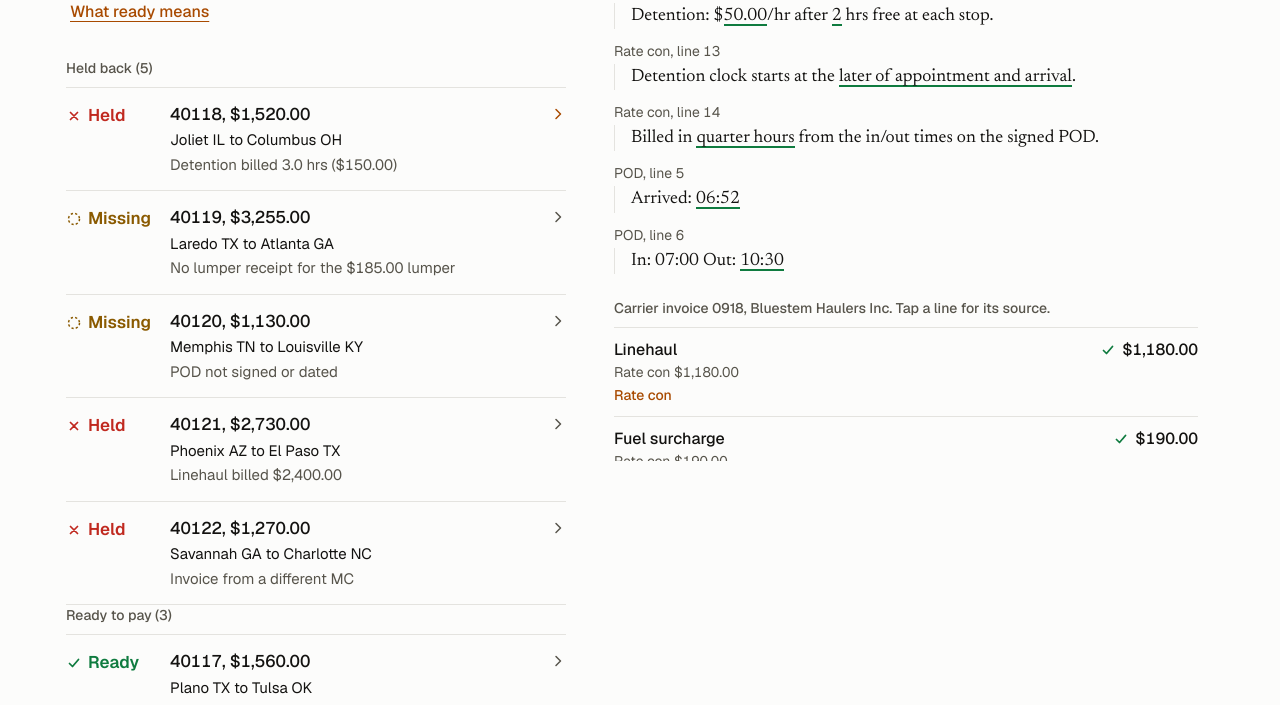
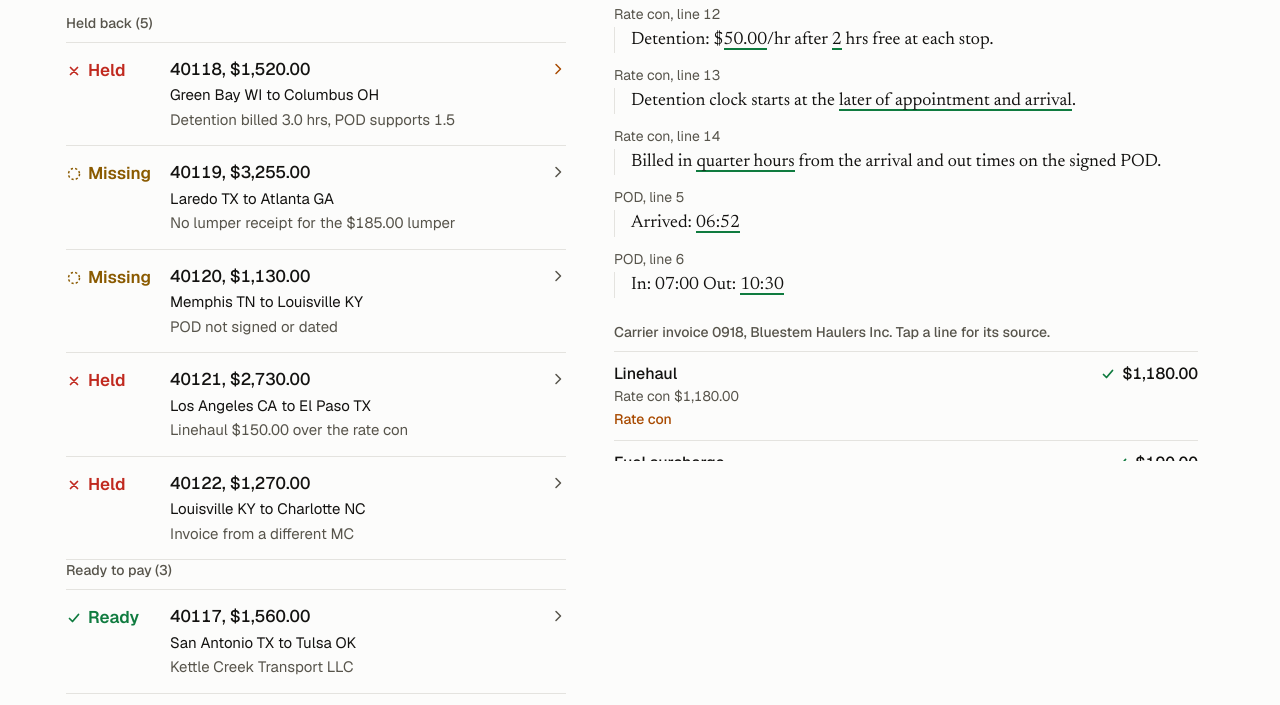
Before and after one commit to IkpemosiArnold/load-closeout-check, a website: page index.html in a window 1280 px wide. Shown: the part 339-1044 px from the top of the page. Drawn offline with Linux system fonts and the light colour scheme.

Commit message:
Apply review: a charge paid once, remit-to and unread lines hold, rows say why, honest MC note, lanes near market, re-shot
Co-Authored-By: Claude Opus 5.5 <noreply@anthropic.com>

```diff
--- a/app.js
+++ b/app.js
@@ -40,7 +40,7 @@ function markedLine(text, ranges, kind) {
   for (const r of rs) {
     if (r.start < at) continue;
     const k = typeof kind === "function" ? kind(r) : kind;
-    frag.append(text.slice(at, r.start), el("span", `u ${k === "pass" ? "pass" : "fail"}`, text.slice(r.start, r.end)));
+    frag.append(text.slice(at, r.start), el("span", `u ${k}`, text.slice(r.start, r.end)));
     at = r.end;
   }
   frag.append(text.slice(at));
@@ -49,7 +49,7 @@ function markedLine(text, ranges, kind) {
 
 /** The lines a check or an invoice line looked at, grouped by document line. */
 function sources(docs, refs, kind, failDocs = ["inv"]) {
-  const tone = kind === "pass" ? "pass" : (r) => (failDocs.includes(r.doc) ? "fail" : "pass");
+  const tone = kind === "pass" ? "pass" : (r) => (failDocs.includes(r.doc) ? kind : "pass");
   const box = el("div", "srcs");
   const by = new Map();
   for (const r of refs) {
@@ -92,7 +92,7 @@ function invoiceLines(r) {
     if (names.length) left.append(refs);
     const right = el("span", `q-r st-${l.state}`);
     right.append(icon(glyph[l.state]), el("span", "q-amt", usd(l.billed)));
-    if (l.diff) right.append(el("span", "q-note diff", `${usd(l.diff)} over`));
+    if (l.diff) right.append(el("span", "q-note diff", `${usd(Math.abs(l.diff))} ${l.diff > 0 ? "over" : "under"}`));
     b.append(left, right);
     item.append(b);
     b.addEventListener("click", () => {
@@ -166,7 +166,7 @@ function detail(r, { own = false } = {}) {
     box.append(ul);
     const hs = r.holds.flatMap((h) => h.refs);
     if (hs.length) {
-      const s = sources(r.docs, hs, "fail", r.holds.some((h) => h.id === "pod" || h.id === "load") ? ["inv", "pod"] : ["inv"]);
+      const s = sources(r.docs, hs, r.holds.every((h) => h.state === "none") ? "none" : "fail", r.holds.some((h) => h.id === "pod" || h.id === "load") ? ["inv", "pod"] : ["inv"]);
       box.append(s);
       draw(s);
     }
@@ -268,7 +268,7 @@ function shortWhy(r) {
     load: "Load numbers differ",
     carrier: "Invoice from a different MC",
     pod: h.state === "none" ? "POD not signed or dated" : "Exceptions on the POD",
-    lines: h.text.split(";")[0].replace(/^Not found: no (.+) in the packet for the (.+)\.$/, "No $1 for the $2").replace(/^Not found: /, "").replace(/\.$/, ""),
+    lines: (r.lines.find((l) => l.state !== "pass") || {}).short || h.text.split(";")[0].replace(/^Not found: no (.+) in the packet for the (.+)\.$/, "No $1 for the $2").replace(/^Not found: /, "").replace(/\.$/, ""),
     sum: "Lines do not add up",
   };
   const t = map[h.id] || h.text;
--- a/check.js
+++ b/check.js
@@ -38,7 +38,7 @@ function hm(s) {
 }
 const hrs = (min) => {
   const h = min / 60;
-  if (Number.isInteger(h * 4)) return `${h} hrs`;
+  if (Number.isInteger(h * 4)) return `${h} ${h === 1 ? "hr" : "hrs"}`;
   return `${Math.floor(min / 60)} hr ${min % 60} min`;
 };
 
@@ -60,7 +60,7 @@ export function readPacket(docs) {
   };
   const inv = {
     number: find(docs, "inv", /^INVOICE (\S+)/),
-    from: find(docs, "inv", /^(.+), MC (\d+)$/),
+    from: find(docs, "inv", /^(.+?),? MC[ #-]*(\d+)$/),
     load: find(docs, "inv", /^Load: (\S+)/),
     totalDue: find(docs, "inv", new RegExp(`^Total due ${MONEY}`)),
     remit: find(docs, "inv", /^Remit to: (.+)$/),
@@ -69,8 +69,11 @@ export function readPacket(docs) {
   const invLines = docs.inv || [];
   const lineRe = new RegExp(String.raw`^(Linehaul|Fuel surcharge|Detention|Lumper|Layover|TONU|Driver assist|Stop off)(?: (\d+(?:\.\d+)?) hrs? @ ${MONEY})? ${MONEY}$`, "d");
   const otherRe = new RegExp(String.raw`^([A-Za-z][A-Za-z /-]+?) ${MONEY}$`, "d");
+  // Header lines the reader used. Every other line must read as a charge, or it is listed as not read.
+  const known = new Set([inv.number, inv.from, inv.load, inv.totalDue, inv.remit].filter(Boolean).map((f) => f.line));
+  inv.unread = [];
   invLines.forEach((text, i) => {
-    if (/^Total due/.test(text)) return;
+    if (known.has(i)) return;
     let m = lineRe.exec(text);
     if (m) {
       const at = (g) => (m[g] == null ? null : { text: m[g], ref: { doc: "inv", line: i, start: m.indices[g][0], end: m.indices[g][1] } });
@@ -84,7 +87,9 @@ export function readPacket(docs) {
         labelRef: { text: m[1], ref: { doc: "inv", line: i, start: m.indices[1][0], end: m.indices[1][1] } },
         amount: { text: m[2], ref: { doc: "inv", line: i, start: m.indices[2][0], end: m.indices[2][1] } },
       });
+      return;
     }
+    inv.unread.push({ line: i, text });
   });
   const pod = {
     load: find(docs, "pod", /^Load: (\S+)/),
@@ -102,6 +107,7 @@ export function readPacket(docs) {
 
 const g = (f, i = 0) => (f && f.groups[i]) || null;
 const refsOf = (...xs) => xs.filter(Boolean).map((x) => x.ref || x);
+const nameKey = (s) => s.toLowerCase().replace(/[^a-z0-9]+/g, " ").trim();
 
 /** Detention the POD supports, under the rate con's terms. */
 export function detentionSupported(p) {
@@ -159,13 +165,19 @@ export function checkLoad(load) {
   const rcMc = g(p.rc.mc), invMc = g(p.inv.from, 1), invName = g(p.inv.from, 0), rcName = g(p.rc.carrier);
   const remit = g(p.inv.remit);
   const mcRefs = refsOf(rcName, rcMc, invName, invMc, g(p.rc.payOnly));
+  const sameName = rcName && invName && nameKey(rcName.text) === nameKey(invName.text);
+  const onFile = " Confirm with the carrier on the number you have on file before paying.";
   if (!rcMc || !invMc) add("carrier", "none", "Not found: no MC number on the rate con or the invoice.", mcRefs);
   else if (rcMc.text !== invMc.text) {
-    let t = `The invoice is from MC ${invMc.text}; the rate con is with MC ${rcMc.text}. The names match, the numbers do not.`;
-    if (remit) t += ` It also asks to pay new bank details. Confirm with the carrier on the number you have on file before paying.`;
-    add("carrier", "fail", t, [...mcRefs, ...refsOf(remit)]);
-  } else if (rcName && invName && rcName.text !== invName.text)
+    let t = `The invoice is from MC ${invMc.text}; the rate con is with MC ${rcMc.text}.`;
+    t += sameName ? " The names match, the numbers do not." : " The names differ too.";
+    if (remit) t += ` Its remit-to line says "${remit.text}".${onFile}`;
+    // Red goes under what differs: the MC always, the name only when it differs too.
+    add("carrier", "fail", t, refsOf(rcName, rcMc, sameName ? null : invName, invMc, g(p.rc.payOnly), remit));
+  } else if (rcName && invName && !sameName)
     add("carrier", "fail", `Same MC, different name: "${invName.text}" against "${rcName.text}".`, mcRefs);
+  else if (remit)
+    add("carrier", "fail", `Right carrier and MC, but the remit-to line says "${remit.text}". This sample has no bank file to check that against.${onFile}`, refsOf(remit, rcName, rcMc, g(p.rc.payOnly)));
   else add("carrier", "pass", `${rcName ? rcName.text : "Carrier"}, MC ${rcMc.text}, on both.`, mcRefs);
 
   // 4. POD signed, dated, clean
@@ -182,9 +194,18 @@ export function checkLoad(load) {
 
   // 5. Each invoice line against the rate con, POD and receipt
   const lines = p.inv.lines.map((l) => lineCheck(l, p));
+  // A charge is paid once. A second line with the same name is held.
+  const firstAt = new Map();
+  lines.forEach((l, i) => {
+    if (!firstAt.has(l.label)) { firstAt.set(l.label, i); return; }
+    lines[i] = { ...l, state: "fail", why: `${l.label} is on the invoice twice.`, short: `${l.label} billed twice`, calc: null, sum: null, agreed: 0, diff: l.billed, refs: [lines[firstAt.get(l.label)].refs[0], l.refs[0]] };
+  });
   const bad = lines.filter((l) => l.state !== "pass");
-  if (!lines.length) add("lines", "none", "Not found: no charge lines on the invoice.");
-  else if (bad.length) add("lines", bad.some((l) => l.state === "fail") ? "fail" : "none", bad.map((l) => l.why).join(" "), bad.flatMap((l) => l.refs));
+  const unread = p.inv.unread.map((u) => `Not read: invoice line ${u.line + 1}, "${u.text}".`);
+  const unreadRefs = p.inv.unread.map((u) => lineRef("inv", u.line, docs.inv));
+  const reasons = [...bad.map((l) => (l.sum ? `${l.why} ${l.sum}` : l.why)), ...unread];
+  if (!lines.length) add("lines", "none", ["Not found: no charge lines on the invoice.", ...unread].join(" "), unreadRefs);
+  else if (reasons.length) add("lines", bad.some((l) => l.state === "fail") ? "fail" : "none", reasons.join(" "), [...bad.flatMap((l) => l.refs), ...unreadRefs]);
   else add("lines", "pass", `${lines.length} lines, each on the rate con.`, lines.flatMap((l) => l.refs));
 
   // 6. Arithmetic
@@ -222,19 +243,27 @@ function lineCheck(l, p) {
     if (!agreed) return out("none", `Not found: no ${l.label.toLowerCase()} on the rate con.`, []);
     const a = num(agreed.text);
     if (cents(a) !== cents(billed))
-      return out("fail", `${l.label} billed $${fmt(billed)}; the rate con agreed $${agreed.text}.`, refsOf(agreed), { agreed: a, diff: billed - a });
+      return out("fail", `${l.label} billed $${fmt(billed)}; the rate con agreed $${agreed.text}.`, refsOf(agreed), {
+        agreed: a, diff: billed - a, short: `${l.label} $${fmt(Math.abs(billed - a))} ${billed > a ? "over" : "under"} the rate con`,
+      });
     return out("pass", `Matches the rate con.`, refsOf(agreed), { agreed: a, calc: `Rate con $${agreed.text}` });
   }
 
   if (l.label === "Detention") {
     const d = detentionSupported(p);
     if (!d.ok) return out("none", d.why, d.refs);
-    const qtyOk = l.qty && l.rate && cents(num(l.qty.text) * num(l.rate.text)) === cents(billed);
+    // Hours and a rate are optional on a carrier's line. When they are there, they must multiply out.
+    const qtyOk = !l.qty || cents(num(l.qty.text) * num(l.rate.text)) === cents(billed);
     const ref2 = refsOf(l.qty, l.rate);
+    const calc = `${d.calc} = $${fmt(d.amount)}`;
     if (cents(d.amount) === cents(billed) && qtyOk)
-      return out("pass", "Supported by the POD times.", [...ref2, ...d.refs], { agreed: d.amount, calc: `${d.calc} = $${fmt(d.amount)}` });
-    return out("fail", `Detention billed ${l.qty ? l.qty.text : "?"} hrs ($${fmt(billed)}); the POD supports ${hrs(d.billableMin)} ($${fmt(d.amount)}).`, [...ref2, ...d.refs], {
-      agreed: d.amount, diff: billed - d.amount, calc: `${d.calc} = $${fmt(d.amount)}`,
+      return out("pass", "Supported by the POD times.", [...ref2, ...d.refs], { agreed: d.amount, calc });
+    const said = l.qty ? `${l.qty.text} hrs ($${fmt(billed)})` : `$${fmt(billed)}`;
+    const sup = hrs(d.billableMin);
+    return out("fail", `Detention billed ${said}; the POD supports ${sup} ($${fmt(d.amount)}).`, [...ref2, ...d.refs], {
+      agreed: d.amount, diff: billed - d.amount, calc,
+      sum: `${d.calc.charAt(0).toUpperCase()}${d.calc.slice(1)}.`,
+      short: l.qty ? `Detention billed ${l.qty.text} hrs, POD supports ${sup.replace(/ hrs?$/, "")}` : `Detention billed $${fmt(billed)}, POD supports $${fmt(d.amount)}`,
     });
   }
 
--- a/samples.js
+++ b/samples.js
@@ -1,6 +1,7 @@
 // Sample data. A made-up freight brokerage, made-up carriers, made-up loads.
-// MC numbers start at 9,990,000, chosen to sit well above the range carriers
-// hold, so they should not match a real carrier.
+// MC numbers start at 9,990,000, above the old sequential range. Since May 2026
+// FMCSA issues new numbers at random, so a match with a real carrier is possible
+// by chance. None is meant.
 //
 // Each load has the packet a broker's back office closes out before paying the
 // carrier: the rate confirmation the broker sent, the carrier's invoice, the
@@ -10,7 +11,7 @@
 const TERMS = [
   "Detention: $50.00/hr after 2 hrs free at each stop.",
   "Detention clock starts at the later of appointment and arrival.",
-  "Billed in quarter hours from the in/out times on the signed POD.",
+  "Billed in quarter hours from the arrival and out times on the signed POD.",
   "Lumper: reimbursed at cost with the receipt.",
   "Pay only the carrier and MC on this confirmation.",
 ];
@@ -42,7 +43,7 @@ export const loads = [
     id: "40117",
     received: "Mon 16 Nov, 07:58",
     docs: {
-      rc: rc({ load: "40117", carrier: "Kettle Creek Transport LLC", mc: "9990114", pu: "11/09/2026 08:00, Plano TX", del: "11/10/2026", appt: "07:00, Tulsa OK", lane: "Plano TX to Tulsa OK", linehaul: 1350, fuel: 210 }),
+      rc: rc({ load: "40117", carrier: "Kettle Creek Transport LLC", mc: "9990114", pu: "11/09/2026 08:00, San Antonio TX", del: "11/10/2026", appt: "07:00, Tulsa OK", lane: "San Antonio TX to Tulsa OK", linehaul: 1350, fuel: 210 }),
       inv: [
         "INVOICE KCT-2231",
         "Kettle Creek Transport LLC, MC 9990114",
@@ -68,7 +69,7 @@ export const loads = [
     id: "40118",
     received: "Mon 16 Nov, 08:04",
     docs: {
-      rc: rc({ load: "40118", carrier: "Bluestem Haulers Inc", mc: "9990187", pu: "11/10/2026 06:00, Joliet IL", del: "11/11/2026", appt: "07:00, Columbus OH", lane: "Joliet IL to Columbus OH", linehaul: 1180, fuel: 190 }),
+      rc: rc({ load: "40118", carrier: "Bluestem Haulers Inc", mc: "9990187", pu: "11/10/2026 06:00, Green Bay WI", del: "11/11/2026", appt: "07:00, Columbus OH", lane: "Green Bay WI to Columbus OH", linehaul: 1180, fuel: 190 }),
       inv: [
         "INVOICE 0918",
         "Bluestem Haulers Inc, MC 9990187",
@@ -148,7 +149,7 @@ export const loads = [
     id: "40121",
     received: "Mon 16 Nov, 08:26",
     docs: {
-      rc: rc({ load: "40121", carrier: "Mesa Ridge Logistics", mc: "9990318", pu: "11/11/2026 07:00, Phoenix AZ", del: "11/12/2026", appt: "13:00, El Paso TX", lane: "Phoenix AZ to El Paso TX", linehaul: 2250, fuel: 330 }),
+      rc: rc({ load: "40121", carrier: "Mesa Ridge Logistics", mc: "9990318", pu: "11/11/2026 07:00, Los Angeles CA", del: "11/12/2026", appt: "13:00, El Paso TX", lane: "Los Angeles CA to El Paso TX", linehaul: 2250, fuel: 330 }),
       inv: [
         "INVOICE MRL-7781",
         "Mesa Ridge Logistics, MC 9990318",
@@ -174,7 +175,7 @@ export const loads = [
     id: "40122",
     received: "Mon 16 Nov, 08:33",
     docs: {
-      rc: rc({ load: "40122", carrier: "Lone Pine Carriers LLC", mc: "9990226", pu: "11/12/2026 10:00, Savannah GA", del: "11/13/2026", appt: "06:00, Charlotte NC", lane: "Savannah GA to Charlotte NC", linehaul: 1100, fuel: 170 }),
+      rc: rc({ load: "40122", carrier: "Lone Pine Carriers LLC", mc: "9990226", pu: "11/12/2026 10:00, Louisville KY", del: "11/13/2026", appt: "06:00, Charlotte NC", lane: "Louisville KY to Charlotte NC", linehaul: 1100, fuel: 170 }),
       inv: [
         "INVOICE 4471",
         "Lone Pine Carriers LLC, MC 9990262",
@@ -188,7 +189,7 @@ export const loads = [
         "BILL OF LADING / PROOF OF DELIVERY",
         "Load: 40122",
         "Consignee: Queen City Beverage, Charlotte NC",
-        "Pieces: 26 pallets",
+        "Pieces: 22 pallets",
         "Arrived: 05:44",
         "In: 06:00 Out: 07:15",
         "Received by: T. Brooks",
--- a/style.css
+++ b/style.css
@@ -91,6 +91,7 @@ h1 { font-size: 30px; font-weight: 600; line-height: 1.1; letter-spacing: -.02em
   transition: background-size 320ms var(--ease-out) 80ms;
 }
 .u.fail { background-image: linear-gradient(var(--fail), var(--fail)); }
+.u.none { background-image: linear-gradient(var(--none), var(--none)); }
 .drawn .u, .drawn.u { background-size: 100% 2px; }
 
 .reasons { list-style: none; padding: 0; margin: 0; }
@@ -250,8 +251,8 @@ a { color: var(--accent); text-underline-offset: 3px; text-decoration-thickness:
 .doc { margin: 0 0 var(--s5); }
 .doc-h { font-size: 14px; font-weight: 500; color: var(--muted); margin: 0 0 var(--s1); }
 .doc-body { border-left: 1px solid var(--line); padding-left: var(--s4); font-family: var(--serif); font-size: 17px; line-height: 1.5; }
-.doc-body p { margin: 0; overflow-wrap: anywhere; display: grid; grid-template-columns: 22px minmax(0,1fr); column-gap: var(--s2); }
-.doc-body .ln { font-family: var(--sans); font-size: 12px; color: var(--muted); padding-top: 4px; font-variant-numeric: tabular-nums; text-align: right; }
+.doc-body p { margin: 0; overflow-wrap: anywhere; display: grid; grid-template-columns: 24px minmax(0,1fr); column-gap: var(--s2); }
+.doc-body .ln { font-family: var(--sans); font-size: 14px; color: var(--muted); padding-top: 3px; font-variant-numeric: tabular-nums; text-align: right; }
 .diff { display: block; font-size: 14px; color: var(--fail); font-variant-numeric: tabular-nums; }
 .inline-actions { display: flex; flex-wrap: wrap; gap: var(--s3) var(--s4); margin-top: var(--s4); }
 .btn:disabled { opacity: .45; cursor: default; }
```
Also changed, not shown: check.test.js (+73 -0 lines), index.html (+3 -2 lines), README.md, shots/desktop-dark.png, shots/desktop-light.png, shots/phone-dark.png, shots/phone-light.png.
